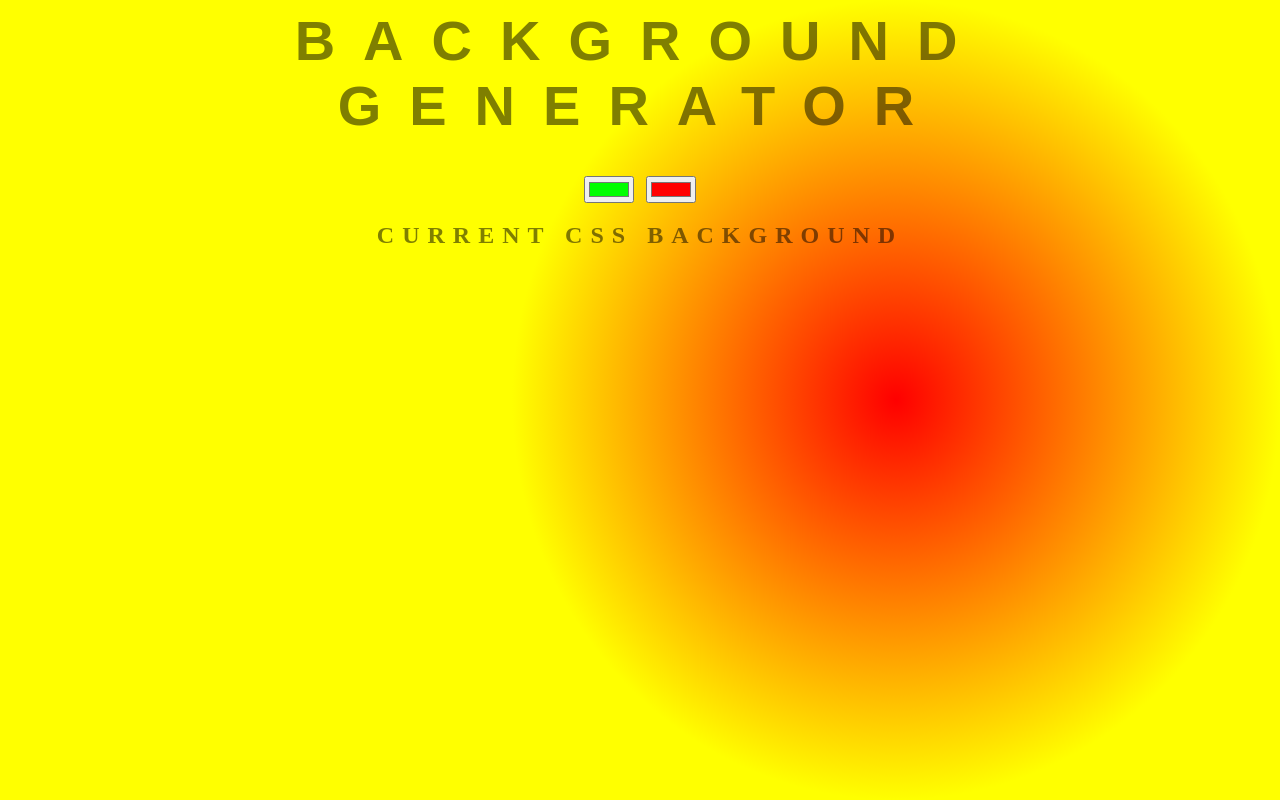
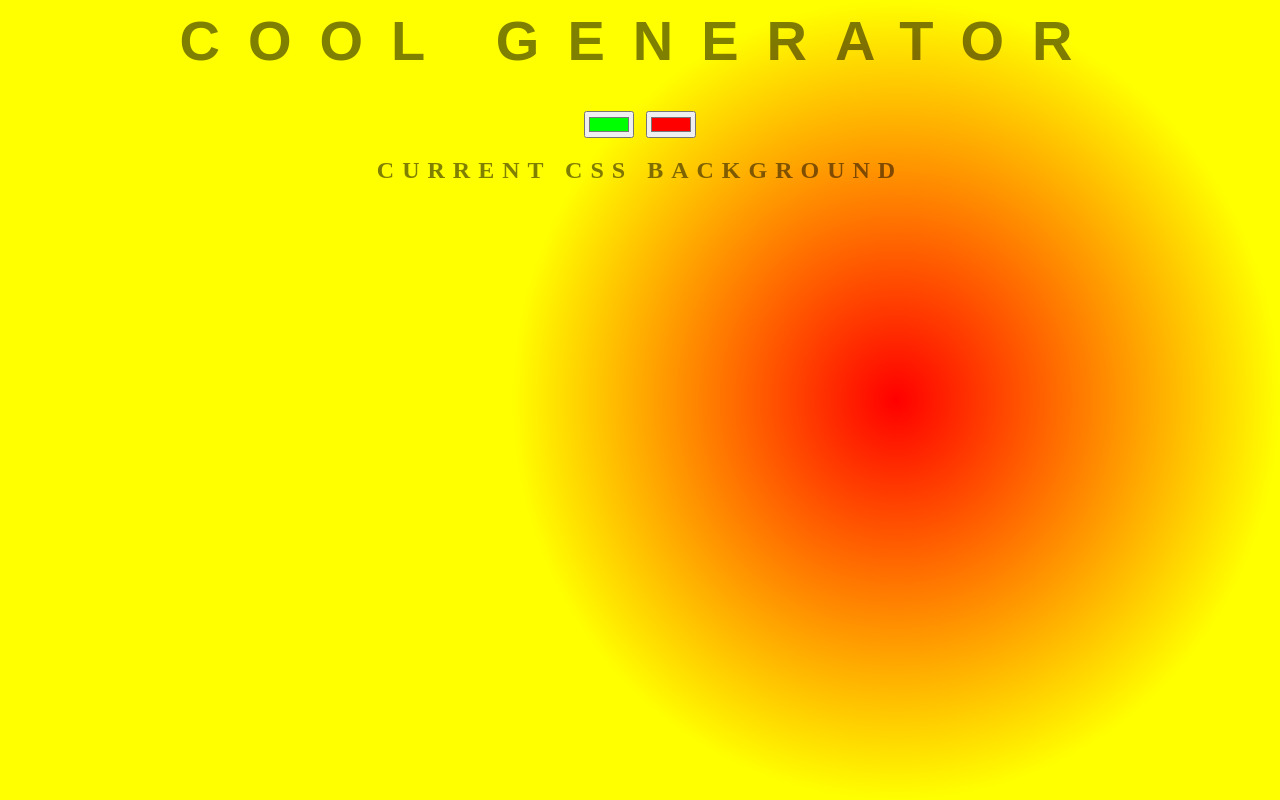
Before and after one commit to simonasar/background-generator, a plain HTML site: page index.html in a window 1280 px wide. Drawn offline with Linux system fonts and the light colour scheme.

Commit message:
changing title

```diff
--- a/index.html
+++ b/index.html
@@ -6,7 +6,7 @@
 	<link rel="stylesheet" type="text/css" href="style.css">
 </head>
 <body id = "gradient">
-	<h1>background Generator</h1>
+	<h1>Cool Generator</h1>
 	<input class="color1" type="color" name="color1" value="#00ff00">
 	<input class="color2" type="color" name="color2" value="#ff0000">
 	<h2>Current CSS Background</h2>
```
